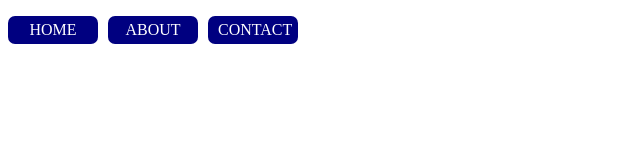
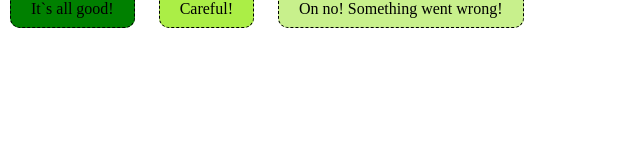
Before and after one commit to jiiiiiaiiiii/css__layout, a website built with Vite: page index.html in a window 1280 px wide. Shown: the whole page, without its empty margins (0-640 px from the left). Built offline with nearby package versions, Linux system fonts and the light colour scheme.

Commit message:
@extend
1. %변수명 { css 코드 } : 사전 정의

2. tag { @extend %변수명; } : 해당 tag에 적용

```diff
--- a/index.html
+++ b/index.html
@@ -1,16 +1,17 @@
 <!doctype html>
 <html lang="en">
+
   <head>
     <meta charset="UTF-8" />
     <meta name="viewport" content="width=device-width, initial-scale=1.0" />
     <link rel="stylesheet" href="styles/style.scss">
     <title>CSS Layout Masterclass</title>
   </head>
+
   <body>
-    <ul>
-      <li><a href="#">Home</a></li>
-      <li><a href="#">About</a></li>
-      <li><a href="#">Contact</a></li>
-    </ul>
+    <span class="success">It`s all good!</span>
+    <span class="warning">Careful!</span>
+    <span class="error">On no! Something went wrong!</span>
+
   </body>
 </html>
--- a/styles/style.scss
+++ b/styles/style.scss
@@ -1,81 +1,26 @@
-/* == before Nesting ==
-
-ul {
-  list-style: none;
+body {
   padding: 0;
-  display: flex;
-  gap: 10px;
+  margin: 0;
 }
 
-ul li {
-  background-color: navy;
-  color: white;
-  padding: 5px 10px;
-  border-radius: 7px;
-  width: 70px;
-  text-align: center;
+%alert {
+  margin: 10px;
+  padding: 10px 20px;
+  border-radius: 10px;
+  border: 1px dashed black;
 }
 
-ul li:hover {
-  opacity: 0.8;
+.success {
+  @extend %alert;
+  background-color: rgb(0, 128, 0);
 }
 
-ul li:hover a {
-  font-weight: bold;
+.warning {
+  @extend %alert;
+  background-color: rgb(171, 238, 70)
 }
 
-ul li a {
-  text-decoration: none;
-  color: white;
-  text-transform: uppercase;
+.error {
+  @extend %alert;
+  background-color: rgb(200, 240, 140);
 }
-
-==================== */
-
-
-
-/* == ✨ Nesting == */
-
-ul {
-  list-style: none;
-  padding: 0;
-  display: flex;
-  gap: 10px;
-
-  li {
-    background-color: navy;
-    color: white;
-    padding: 5px 10px;
-    border-radius: 7px;
-    width: 70px;
-    text-align: center;
-    &:hover {
-      opacity: 0.8;
-      a {
-        font-weight: bold;
-      }
-    }
-
-    a {
-      text-decoration: none;
-      color: white;
-      text-transform: uppercase;
-    }
-  }
-}
-
-
-/* ===== Etc... ===== */
-/*
-
-li {
-  &:first-child {}
-  &:last-child {}
-  &.className {}
-}
-
-li:first-child {}
-li:last-child {}
-li.className {}
-
-*/
```
